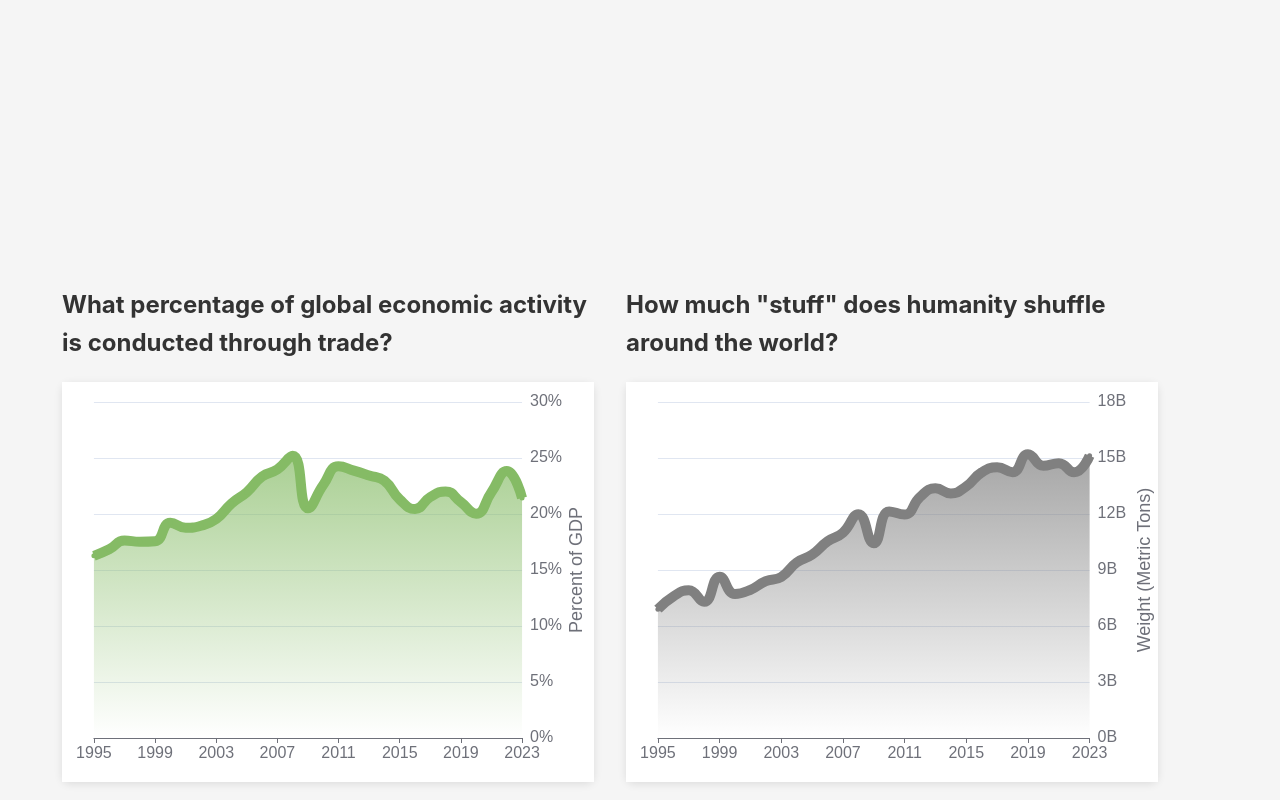
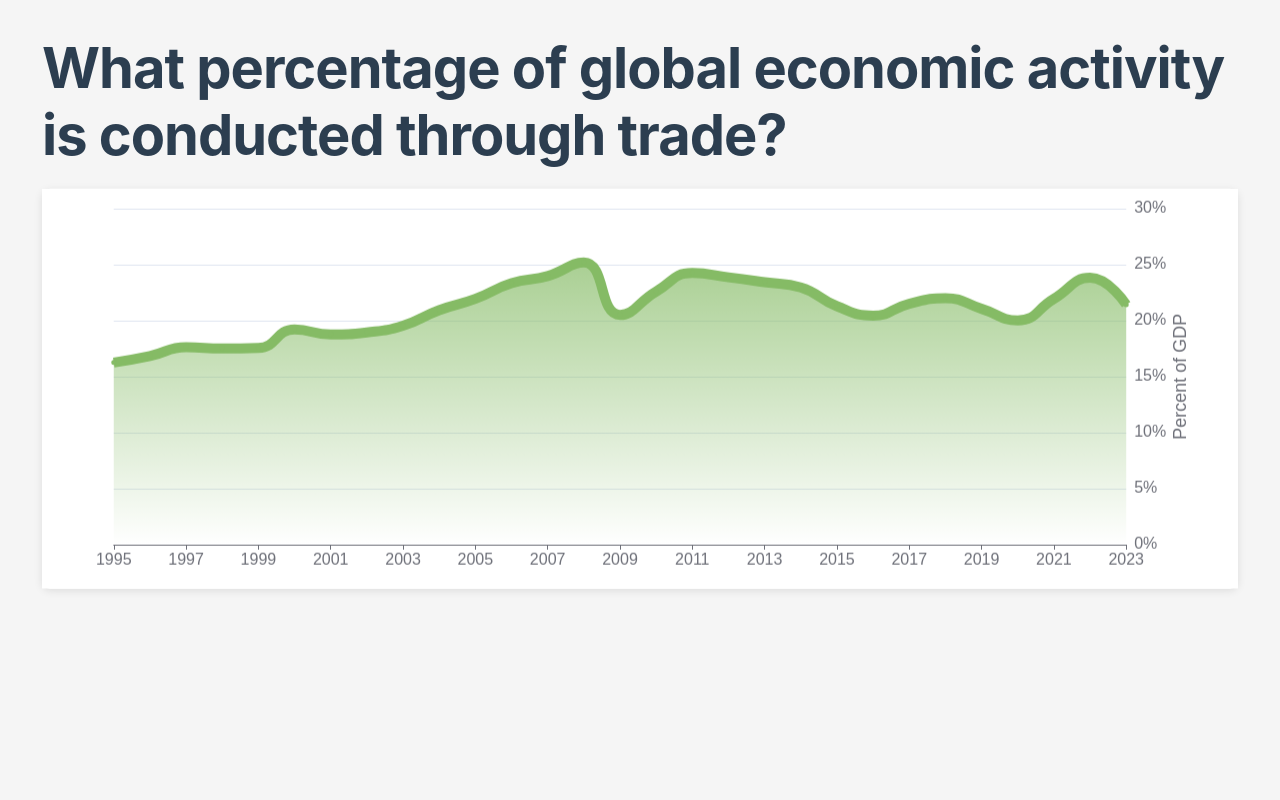
Before and after one commit to com-480-data-visualization/Team37, a React (Vite) app in the folder src/web/: page / in a window 1280 px wide. Shown: the part 840-1640 px from the top of the page. Built offline with nearby package versions, Linux system fonts and the light colour scheme.

Commit message:
web/app.tsx: add vertical scrolling to intro plots
This looks largely similar to the normal scrolling.
Needs some better style.

Signed-off-by: YuChen Qian <yuchenqian96@gmail.com>

```diff
--- a/src/web/App.tsx
+++ b/src/web/App.tsx
@@ -8,36 +8,17 @@ import { WorldTradeMapAnimated } from "./components/WorldTradeMapAnimated";
 import { ChapterTotalsBarChart } from "./components/ChapterTotalsBarChart";
 import { FoodSection } from './components/FoodSection';
 import {ScrollAnimationWrapper} from './components/ScrollAnimationWrapper'
+import { VerticalScrollSection } from './components/VerticalScrollSection';
+import { fullPageStyle } from './components/FullPageStyle';
+
 import {useEffect, useRef} from 'react';
 import { inView, animate} from 'framer-motion';
+import { FoodTradeMap } from "./components/FoodTradeMap";
 
 /* TODO: TMP */
 import placeholder_cars from './assets/tmp_cars_world.png';
 
 const App: React.FC = () => {
-  const sectionStyle = {
-    minHeight: '100vh',
-    width: '100%',
-    padding: '2rem',
-    display: 'flex',
-    flexDirection: 'column',
-    justifyContent: 'center'
-  };
-
-  const nullStyle = {} // for debugging...
-
-  const fullPageStyle = {
-    minHeight: '100vh',
-    width: '100%',
-    padding: '0', // Remove padding from sections
-    display: 'flex',
-    flexDirection: 'column',
-    justifyContent: 'center',
-    backgroundColor: 'transparent', // Ensure no background
-    boxShadow: 'none', // Remove any shadow
-    border: 'none' // Remove any borders
-  };
-
   return (
     <div className="app">
         <ScrollAnimationWrapper style={fullPageStyle}>
@@ -56,23 +37,10 @@ const App: React.FC = () => {
         </ScrollAnimationWrapper>
       <main>
 
-        {/* Wrap the two charts in a flex container */}
-        <div className="chart-row">
-          <ScrollAnimationWrapper style={fullPageStyle}>
-          <section className="chart-column">
-            <h2>What percentage of global economic activity is conducted through trade?</h2>
-            <TradeGDPChart />
-          </section>
-          </ScrollAnimationWrapper>
-
-          <ScrollAnimationWrapper style={fullPageStyle}>
-          <section className="chart-column">
-            <h2>How much "stuff" does humanity shuffle around the world? </h2>
-            <TradeWeightChart />
-          </section>
-          </ScrollAnimationWrapper>
-        </div>
-        {/* End of the flex container */}
+        <VerticalScrollSection items={[
+          { title: "What percentage of global economic activity is conducted through trade?", content: <TradeGDPChart /> },
+          { title: "How much \"stuff\" does humanity shuffle around the world?", content: <TradeWeightChart/> }
+        ]} />
 
         <ScrollAnimationWrapper style={fullPageStyle}>
         <section className="image-text-section"> {/* Container for the row */}
--- /dev/null
+++ b/src/web/components/FullPageStyle.tsx
@@ -0,0 +1,22 @@
+  const sectionStyle = {
+    minHeight: '100vh',
+    width: '100%',
+    padding: '2rem',
+    display: 'flex',
+    flexDirection: 'column',
+    justifyContent: 'center'
+  };
+
+  const nullStyle = {} // for debugging...
+
+  export const fullPageStyle = {
+    minHeight: '100vh',
+    width: '100%',
+    padding: '0', // Remove padding from sections
+    display: 'flex',
+    flexDirection: 'column',
+    justifyContent: 'center',
+    backgroundColor: 'transparent', // Ensure no background
+    boxShadow: 'none', // Remove any shadow
+    border: 'none' // Remove any borders
+  };
--- /dev/null
+++ b/src/web/components/VerticalScrollSection.tsx
@@ -0,0 +1,27 @@
+import React, { useRef } from 'react';
+import { motion, useScroll, useTransform } from 'framer-motion';
+import { ScrollAnimationWrapper } from './ScrollAnimationWrapper';
+import { fullPageStyle } from './FullPageStyle';
+
+export const VerticalScrollSection = ({ items }) => {
+  const ref = useRef(null);
+  const { scrollYProgress } = useScroll({
+    target: ref,
+    offset: ["start start", "end end"]
+  });
+
+  const y = useTransform(scrollYProgress, [0, 1], ["0%", `-${(items.length - 1) * 100}%`]);
+
+  return (
+    <div ref={ref} style={{ height: `${items.length * 100}vh`, position: 'relative' }}>
+      <motion.div style={{ y, position: 'sticky', top: 0 }}>
+        {items.map((item, index) => (
+          <ScrollAnimationWrapper style={fullPageStyle}>
+            <h2 className="scroll-section-header">{item.title}</h2>
+            {item.content}
+          </ScrollAnimationWrapper>
+        ))}
+      </motion.div>
+    </div>
+  );
+};
--- a/src/web/index.css
+++ b/src/web/index.css
@@ -304,3 +304,20 @@ header p {
     padding: 0 10px;
   }
 }
+
+.scroll-section-header {
+  font-size: 56px;
+  font-weight: 700;
+  letter-spacing: -1px;
+  line-height: 1.2;
+  margin: 0;
+  color: #2c3e50;
+}
+
+/* Responsive adjustments */
+@media (max-width: 768px) {
+  .scroll-section-header {
+    font-size: 36px;
+    letter-spacing: -0.5px;
+  }
+}
```
